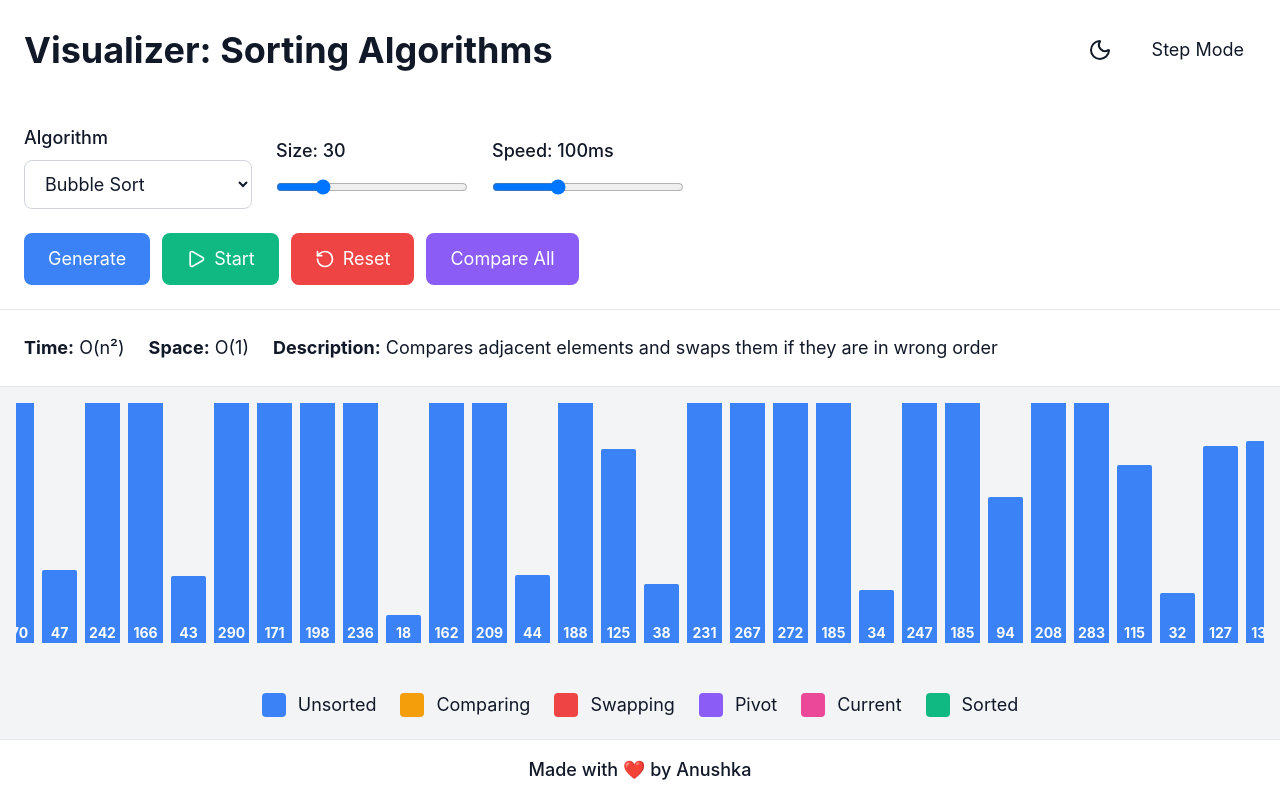
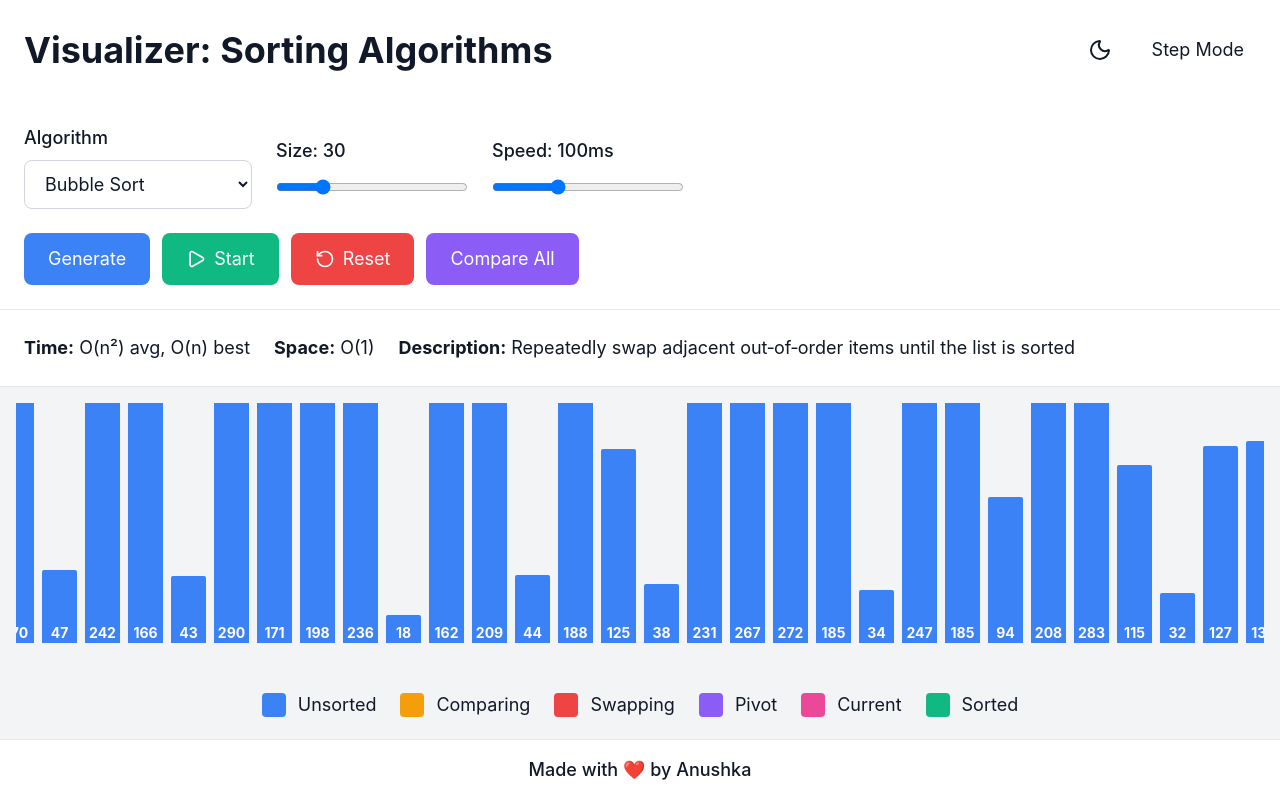
Before and after one commit to AnushkaPhogat16/sorting-algorithms-visualizer, a React (Create React App) app: page / in a window 1280 px wide. Built offline with nearby package versions, Linux system fonts and the light colour scheme; the HTML template or start-up script is replaced by a standard one.

Commit message:
update time and space complexities

```diff
--- a/src/App.js
+++ b/src/App.js
@@ -440,20 +440,93 @@ const countingSort = async (arr) => {
 
 // Algorithm metadata
 const algorithms = {
-  bubble: { name: 'Bubble Sort', func: bubbleSort, timeComplexity: 'O(n²)', spaceComplexity: 'O(1)', description: 'Compares adjacent elements and swaps them if they are in wrong order' },
-  insertion: { name: 'Insertion Sort', func: insertionSort, timeComplexity: 'O(n²)', spaceComplexity: 'O(1)', description: 'Builds the final sorted array one item at a time' },
-  selection: { name: 'Selection Sort', func: selectionSort, timeComplexity: 'O(n²)', spaceComplexity: 'O(1)', description: 'Finds the minimum element and places it at the beginning' },
-  merge: { name: 'Merge Sort', func: mergeSort, timeComplexity: 'O(n log n)', spaceComplexity: 'O(n)', description: 'Divides array into halves, sorts them and merges back' },
-  quick: { name: 'Quick Sort', func: quickSort, timeComplexity: 'O(n log n)', spaceComplexity: 'O(log n)', description: 'Picks a pivot element and partitions array around it' },
-  heap: { name: 'Heap Sort', func: heapSort, timeComplexity: 'O(n log n)', spaceComplexity: 'O(1)', description: 'Builds a max heap and repeatedly extracts maximum' },
-  shell: { name: 'Shell Sort', func: shellSort, timeComplexity: 'O(n^(3/2))', spaceComplexity: 'O(1)', description: 'Generalization of insertion sort with gap sequence' },
-  counting: { name: 'Counting Sort', func: countingSort, timeComplexity: 'O(n + k)', spaceComplexity: 'O(k)', description: 'Counts occurrences of each element (works for small ranges)' },
-  comb:      { name: 'Comb Sort',              func: combSort,      timeComplexity: 'O(n²)',    spaceComplexity: 'O(1)',    description: 'Bubble with shrinking gap' },
-  cocktail:  { name: 'Cocktail Shaker Sort',   func: cocktailSort,  timeComplexity: 'O(n²)',    spaceComplexity: 'O(1)',    description: 'Bi-directional bubble' },
-  bucket:    { name: 'Bucket Sort',            func: bucketSort,    timeComplexity: 'O(n + k)',  spaceComplexity: 'O(n + k)',description: 'Distribute into buckets' },
-  radix:     { name: 'Radix Sort',             func: radixSort,     timeComplexity: 'O(d·(n + b))',spaceComplexity: 'O(n + b)',description: 'LSD digit-by-digit' }
+  bubble: {
+    name: 'Bubble Sort',
+    func: bubbleSort,
+    timeComplexity: 'O(n²) avg, O(n) best',
+    spaceComplexity: 'O(1)',
+    description: 'Repeatedly swap adjacent out‑of‑order items until the list is sorted'
+  },
+  insertion: {
+    name: 'Insertion Sort',
+    func: insertionSort,
+    timeComplexity: 'O(n²) avg, O(n) best',
+    spaceComplexity: 'O(1)',
+    description: 'Build the sorted list one element at a time by inserting into the correct position'
+  },
+  selection: {
+    name: 'Selection Sort',
+    func: selectionSort,
+    timeComplexity: 'O(n²)',
+    spaceComplexity: 'O(1)',
+    description: 'Select the minimum element in each pass and move it to its final spot'
+  },
+  merge: {
+    name: 'Merge Sort',
+    func: mergeSort,
+    timeComplexity: 'O(n log n)',
+    spaceComplexity: 'O(n)',
+    description: 'Recursively split the array and merge sorted halves back together'
+  },
+  quick: {
+    name: 'Quick Sort',
+    func: quickSort,
+    timeComplexity: 'O(n log n) avg, O(n²) worst',
+    spaceComplexity: 'O(log n)',
+    description: 'Partition around a pivot then recursively sort subarrays'
+  },
+  heap: {
+    name: 'Heap Sort',
+    func: heapSort,
+    timeComplexity: 'O(n log n)',
+    spaceComplexity: 'O(1)',
+    description: 'Build a max‑heap and repeatedly extract the largest element'
+  },
+  shell: {
+    name: 'Shell Sort',
+    func: shellSort,
+    timeComplexity: '≈ O(n^(3/2))',
+    spaceComplexity: 'O(1)',
+    description: 'Perform insertion sort with a decreasing gap sequence'
+  },
+  counting: {
+    name: 'Counting Sort',
+    func: countingSort,
+    timeComplexity: 'O(n + k)',
+    spaceComplexity: 'O(k)',
+    description: 'Count the frequency of each value and rebuild the array'
+  },
+  comb: {
+    name: 'Comb Sort',
+    func: combSort,
+    timeComplexity: 'O(n²) worst, better in practice than bubble',
+    spaceComplexity: 'O(1)',
+    description: 'Reduce gaps over passes to eliminate small values faster'
+  },
+  cocktail: {
+    name: 'Cocktail Shaker Sort',
+    func: cocktailSort,
+    timeComplexity: 'O(n²)',
+    spaceComplexity: 'O(1)',
+    description: 'Bidirectional bubble sort that alternates forward and backward passes'
+  },
+  bucket: {
+    name: 'Bucket Sort',
+    func: bucketSort,
+    timeComplexity: 'O(n + k) avg, O(n²) worst',
+    spaceComplexity: 'O(n + k)',
+    description: 'Distribute elements into buckets then sort each bucket individually'
+  },
+  radix: {
+    name: 'Radix Sort',
+    func: radixSort,
+    timeComplexity: 'O(d·(n + b))',
+    spaceComplexity: 'O(n + b)',
+    description: 'Sort numbers by processing digits least‑significant first'
+  }
+};
 
-};
+
 
 // Bar Component
 function Bar({ value, maxValue, state = {}, darkMode, arraySize }) {
```
